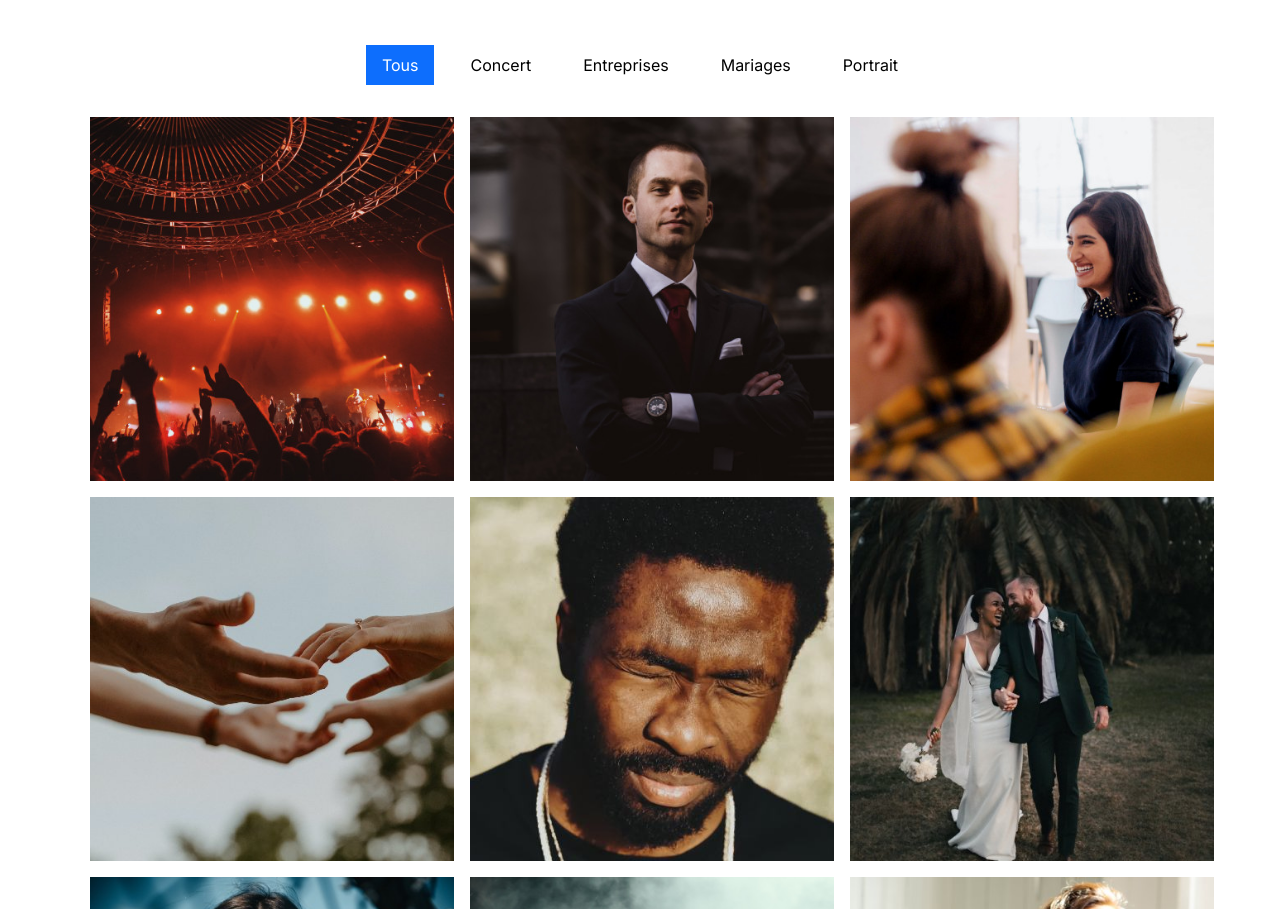
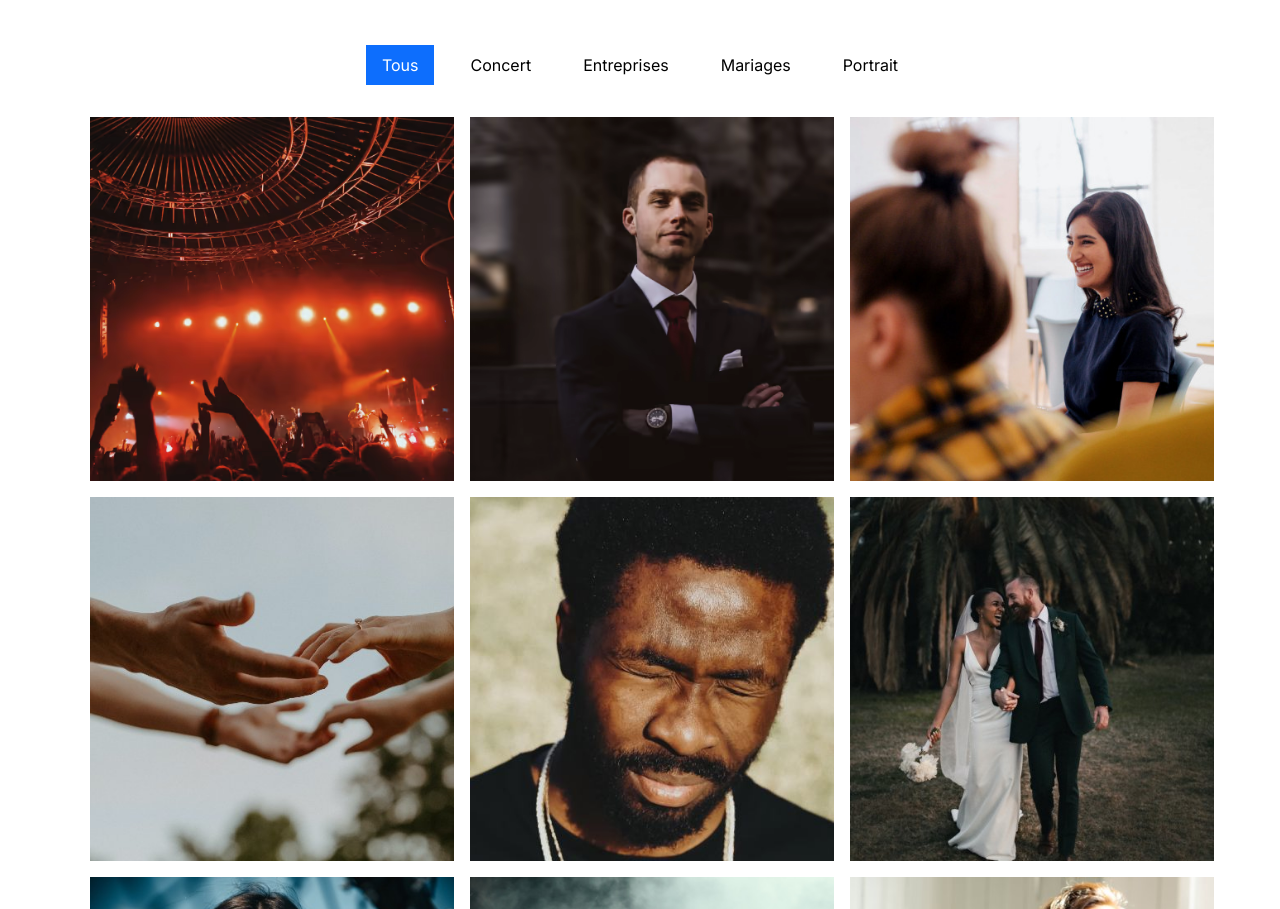
Before and after one commit to SamuelTussing/SEO_NinaCarducci, a plain HTML site: page index.html in a window 1280 px wide. Shown: the part 1329-2238 px from the top of the page. Drawn offline with nearby package versions, Linux system fonts and the light colour scheme.

Commit message:
ajout images lourdes en avif

```diff
--- a/index.html
+++ b/index.html
@@ -8,7 +8,7 @@
 	<link rel="preconnect" href="https://fonts.googleapis.com">
 	<link rel="preconnect" href="https://fonts.gstatic.com" crossorigin>
 	<link href="https://fonts.googleapis.com/css2?family=Inter&family=Spectral:ital,wght@0,400;1,300;1,400;1,800&display=swap" rel="preload" href="styles.css" as="style" onload="this.onload=null;this.rel='stylesheet'">
-	<link rel="stylesheet" href="./assets/bootstrap/bootstrap.min.css">
+	<link rel="stylesheet" href="./assets/bootstrap/bootstrap.min.css" defer>
 
 	<!-- Open Graph data pour Insta et Fb-->
 	<meta property="og:title" content="Nina Carducci - Photographe professionnel sur Bordeaux.">
@@ -98,8 +98,8 @@
 	<h2 class="title">Portfolio</h2>
 	<section class="container py-3">
 		<div class="gallery" style="display: none">
-			<img loading="lazy" itemtype="Photograph" data-gallery-tag="Concert" class="gallery-item" src="./assets/images/gallery/concerts/min/festival-de-musique-nina-carducci-440px-min.jpg" alt="Photo festival de musique Nina Carducci - photographe" title="Festival de musique - Nina Carducci">
-			<img loading="lazy" itemtype="Photograph" data-gallery-tag="Entreprises" class="gallery-item" src="./assets/images/gallery/entreprise/min/business-portrait-nina-carducci-440px-min.jpg" alt="Portrait entreprise d'un homme en costume de Nina Carducci - photographe" title="Portrait entreprise - Nina Carducci">
+			<img loading="lazy" itemtype="Photograph" data-gallery-tag="Concert" class="gallery-item" src="./assets/images/gallery/concerts/min/festival-de-musique-nina-carducci-440px-min.avif" alt="Photo festival de musique Nina Carducci - photographe" title="Festival de musique - Nina Carducci">
+			<img loading="lazy" itemtype="Photograph" data-gallery-tag="Entreprises" class="gallery-item" src="./assets/images/gallery/entreprise/min/business-portrait-nina-carducci-440px-min.avif" alt="Portrait entreprise d'un homme en costume de Nina Carducci - photographe" title="Portrait entreprise - Nina Carducci">
 			<img loading="lazy" itemtype="Photograph" data-gallery-tag="Entreprises" class="gallery-item" src="./assets/images/gallery/entreprise/min/portrait-femme-nina-carducci-440px-min.jpg" alt="Portrait entreprise d'une femme de Nina Carducci - photographe" title="Portrait corporate d'une femme - Nina Carducci">
 			<img loading="lazy" itemtype="Photograph" data-gallery-tag="Mariages" class="gallery-item" src="./assets/images/gallery/mariage/min/photo-de-mariage-nina-carducci-440px-min.jpg" alt="Photo des mains des mariés" title="Photo mains des mariés avec alliances - Nina Carducci">
 			<img loading="lazy" itemtype="Photograph" data-gallery-tag="Portrait" class="gallery-item" src="./assets/images/gallery/portraits/min/photo-portrait-nina-carducci-440px-min.jpg" alt="Portrait d'un homme les yeux fermés" title="Portrait d'un homme les yeux fermés - Nina Carducci">
```
Also changed, not shown: assets/images/gallery/concerts/min/festival-de-musique-nina-carducci-440px-min.avif (added), assets/images/gallery/concerts/min/festival-de-musique-nina-carducci-440px-min.jpg (deleted), assets/images/gallery/entreprise/min/business-portrait-nina-carducci-440px-min.avif (added), assets/images/gallery/entreprise/min/business-portrait-nina-carducci-440px-min.jpg (deleted).
